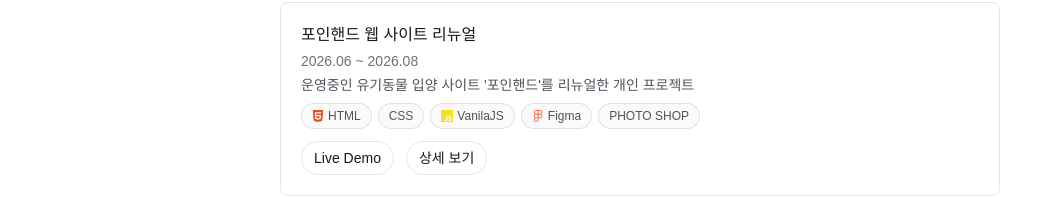
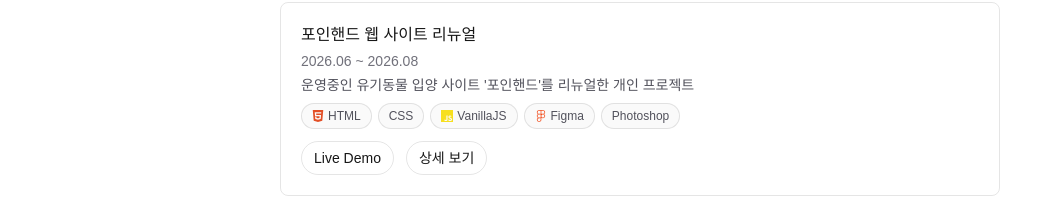
Before and after one commit to lym-bin/sangbin-dev, a Next.js app: page / in a window 1280 px wide. Shown: the part 529-727 px from the top of the page, without its empty margins (0-1039 px from the left). Built offline with nearby package versions, Linux system fonts and the light colour scheme.

Commit message:
포인핸드 스택 표기 수정 (VanillaJS, Photoshop)

```diff
--- a/src/data/projects.ts
+++ b/src/data/projects.ts
@@ -40,7 +40,7 @@ export const projects: Project[] = [
       "운영중인 유기동물 입양 사이트 '포인핸드'를 리뉴얼한 개인 프로젝트",
     motivation:
       "공백기 이후 3년만에 다시 개발을 시작하였고, 기초의 중요성과 끊임 없는 학습의 중요성을 느꼈습니다. 과거 구글링과 Stack Overflow에 의존하면서 정보를 찾아가면서 개발을 했던 방식에서 벗어나, AI 에이전트를 적극 활용하며 복기하고 디버깅하고 다투기도하고 검증하면서 바닐라JS의 동작원리를 깊이 있게 학습을 하였습니다. 비동기 API통신을 주제로 삼고 뭘 만들어볼까 하다가 유기동물에 대한 관심이 컷었고 유기된 고양이를 입양 했었던 추억도 있어서 리뉴얼을 해보고 싶었습니다. ",
-    stack: ["HTML", "CSS", "VanilaJS", "Figma", "PHOTO SHOP"],
+    stack: ["HTML", "CSS", "VanillaJS", "Figma", "Photoshop"],
     thumbnail: "/projects/pawinhand.gif",
     gallery: [
       "/projects/pawinhand-1.png",
```
